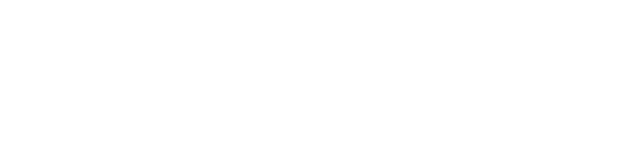
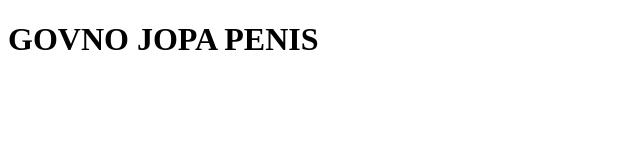
Before and after one commit to paminolo/firstProject, a plain HTML site: page index.html in a window 1280 px wide. Shown: the whole page, without its empty margins (0-640 px from the left). Drawn offline with Linux system fonts and the light colour scheme.

Commit message:
modified index.html

```diff
--- a/index.html
+++ b/index.html
@@ -7,6 +7,7 @@
     <title>firstProject</title>
 </head>
 <body>
+    <h1>GOVNO JOPA PENIS</h1>
 
 </body>
 </html>
```
